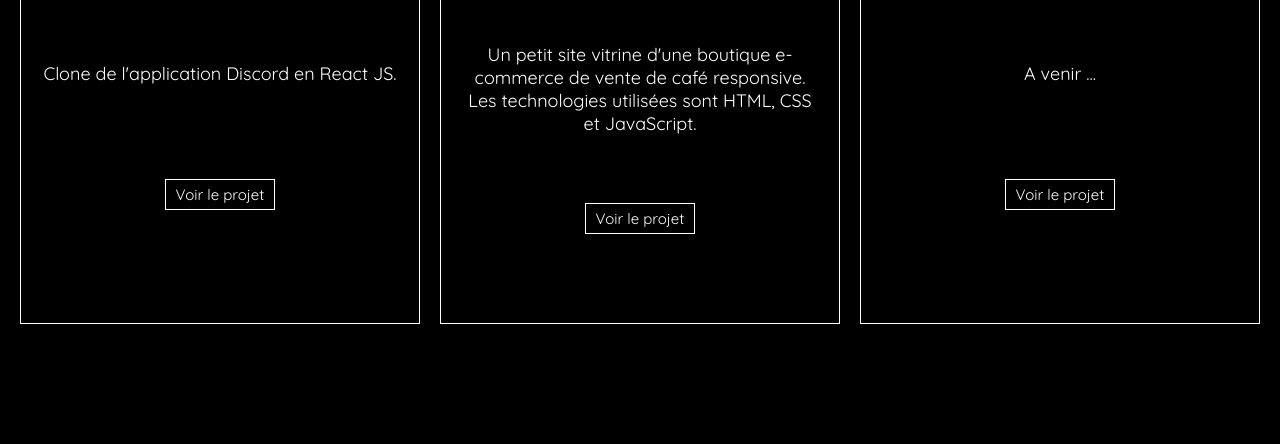
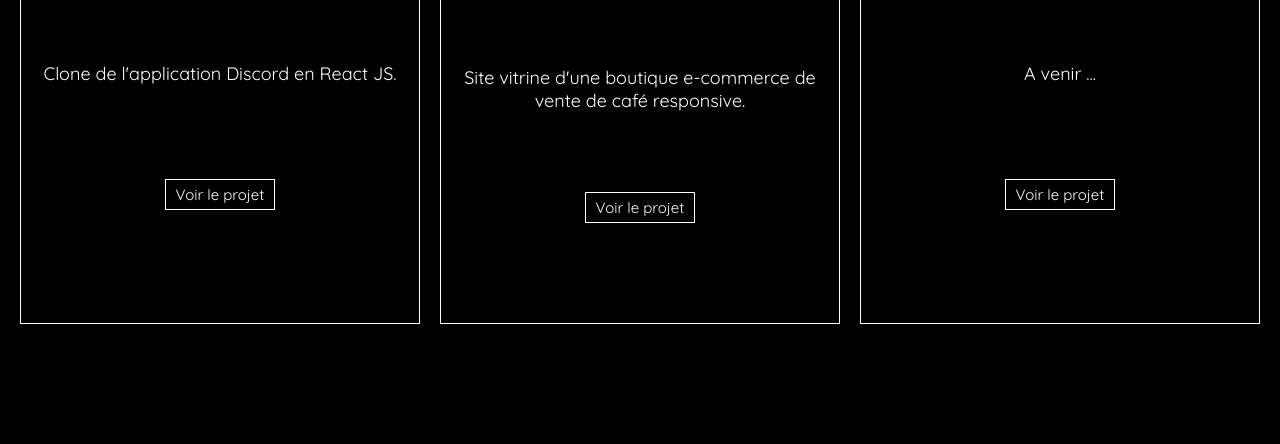
Before and after one commit to LucasTamaya/Portfolio, a plain HTML site: page public/projets.html in a window 1280 px wide. Shown: the part 356-800 px from the top of the page. Drawn offline with Linux system fonts and the light colour scheme.

Commit message:
Petit retouche

```diff
--- a/public/projets.html
+++ b/public/projets.html
@@ -48,8 +48,7 @@
 
                 <div class="projet-item">
                     <h1>Site vitrine d'un magazin de café</h1>
-                    <p>Un petit site vitrine d'une boutique e-commerce de vente de café responsive. Les technologies
-                        utilisées sont HTML, CSS et JavaScript.
+                    <p>Site vitrine d'une boutique e-commerce de vente de café responsive.
                     </p>
                     <a href="https://responsive-design-app.000webhostapp.com/" class="cta">Voir le projet</a>
                 </div>
```
